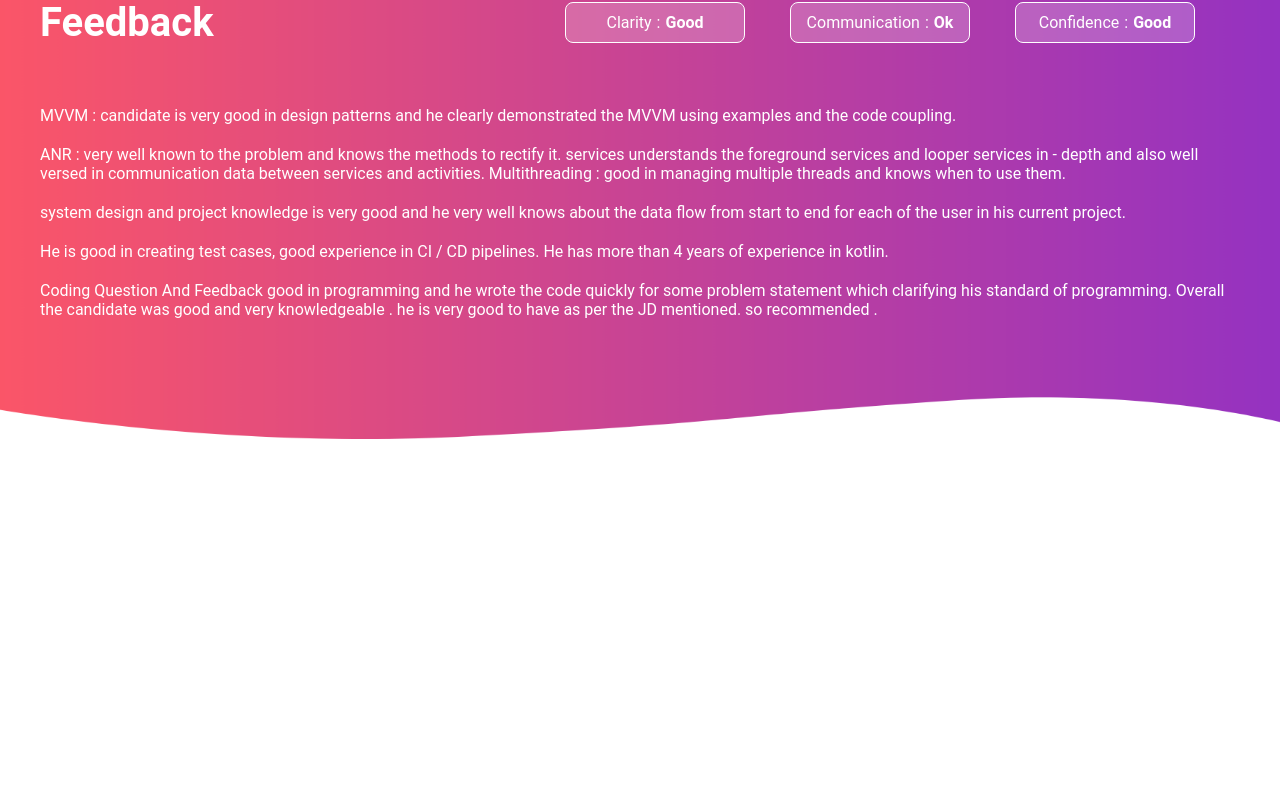
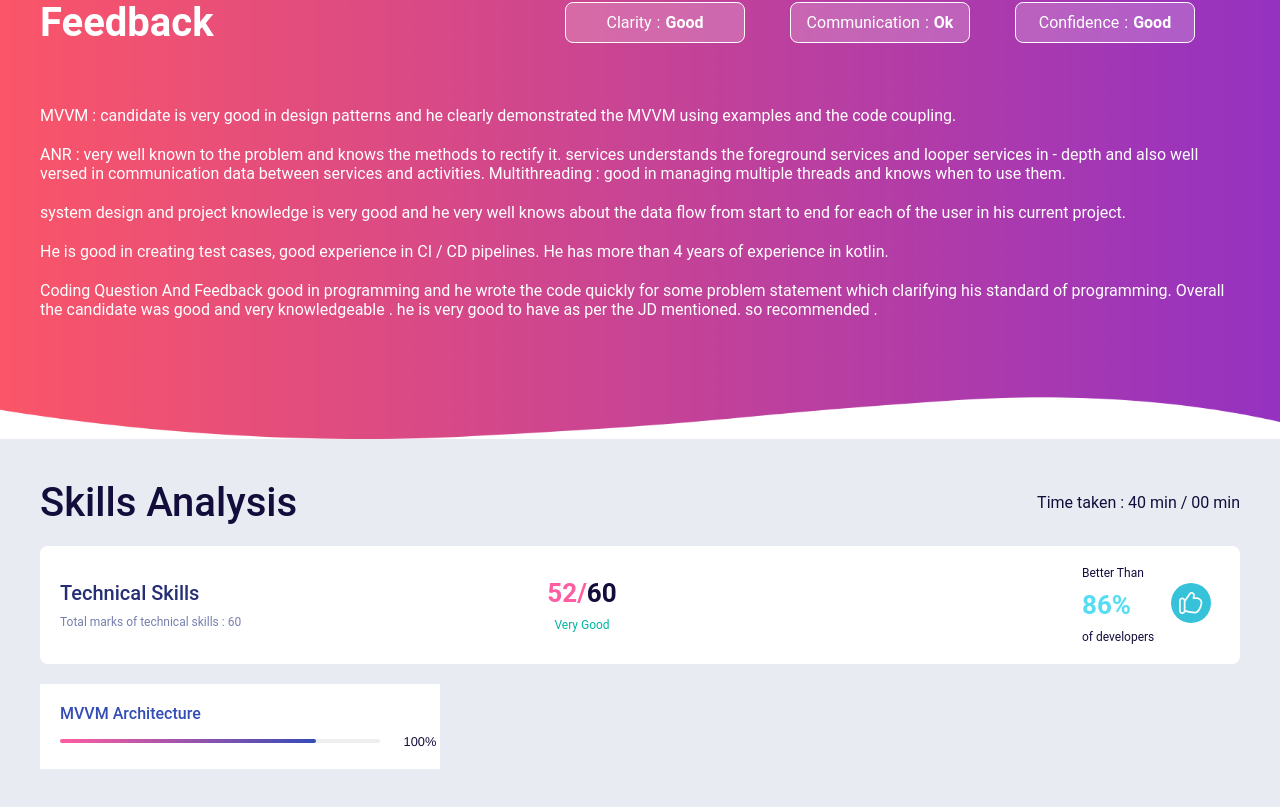
Before and after one commit to jassirahmed/report-web-application, a React (Create React App) app: page / in a window 1280 px wide. Shown: the part 977-1784 px from the top of the page. Before the commit the page ends 1416 px from the top, so only its background shows below. Built offline with nearby package versions, Linux system fonts and the light colour scheme.

Commit message:
range input added

```diff
--- a/package.json
+++ b/package.json
@@ -13,7 +13,9 @@
     "framer-motion": "^6.5.1",
     "react": "^18.2.0",
     "react-dom": "^18.2.0",
+    "react-input-range": "^1.3.0",
     "react-scripts": "5.0.1",
+    "recharts": "^2.1.15",
     "web-vitals": "^2.1.4"
   },
   "scripts": {
--- a/src/App.css
+++ b/src/App.css
@@ -2,6 +2,7 @@
   text-align: center;
   height: 100%;
   width: 100%;
+  background-color: #E9EBF3;
 }
 
 .hero-section {
--- a/src/App.js
+++ b/src/App.js
@@ -2,8 +2,11 @@ import Header from './components/Header';
 import Profile from './components/profile/Profile';
 import DetailCard from './components/Interview/DetailCard';
 import FeedBackCard from './components/FeedBack/FeedBackCard';
+import CandidateChart from './components/Charts/CandidateChart';
+import SkillsAnalysis from './components/SkillsAnalysis/SkillsAnalysis';
 import { Box } from '@mui/material';
 import './App.css';
+
 function App() {
   return (
     <Box className="App">
@@ -13,6 +16,8 @@ function App() {
       <Profile />
       <DetailCard />
       <FeedBackCard />
+      {/* <CandidateChart /> */}
+      <SkillsAnalysis />
     </Box>
   );
 }
--- /dev/null
+++ b/src/components/Charts/CandidateChart.jsx
@@ -0,0 +1,92 @@
+import React from 'react'
+import { Box } from '@mui/material'
+import { BarChart, Bar, Cell, XAxis, YAxis, CartesianGrid, Tooltip, Legend, LabelList } from 'recharts'
+
+const data = [
+    {
+        name: '1/10',
+        uv: 4000,
+        pv: 2400,
+        amt: 2400,
+    },
+    {
+        name: '2/10',
+        uv: 3000,
+        pv: 1398,
+        amt: 2210,
+    },
+    {
+        name: '3/10',
+        uv: 2000,
+        pv: 9800,
+        amt: 2290,
+    },
+    {
+        name: '4/10',
+        uv: 2780,
+        pv: 3908,
+        amt: 2000,
+    },
+    {
+        name: '5/10',
+        uv: 1890,
+        pv: 4800,
+        amt: 2181,
+    },
+    {
+        name: '6/10',
+        uv: 2390,
+        pv: 3800,
+        amt: 2500,
+    },
+    {
+        name: '7/10',
+        uv: 3490,
+        pv: 4300,
+        amt: 2100,
+    },
+    {
+        name: '8/10',
+        uv: 3490,
+        pv: 4300,
+        amt: 2100,
+    },
+    {
+        name: '9/10',
+        uv: 3490,
+        pv: 4300,
+        amt: 2100,
+    },
+    {
+        name: '10/10',
+        uv: 3490,
+        pv: 4300,
+        amt: 2100,
+    },
+];
+export default function CandidateChart() {
+    return (
+        <Box>
+            <BarChart
+                width={500}
+                height={300}
+                data={data}
+                margin={{
+                    top: 5,
+                    right: 30,
+                    left: 20,
+                    bottom: 5,
+                }}
+            >
+                <CartesianGrid strokeDasharray="3 3" />
+                <XAxis dataKey="name" />
+                <YAxis />
+                <Tooltip />
+                <Legend />
+                <Bar dataKey="uv" fill="#82ca9d" radius={8} >
+                    <LabelList dataKey='name'></LabelList>
+                </Bar>
+            </BarChart>
+        </Box>
+    )
+}
--- /dev/null
+++ b/src/components/SkillsAnalysis/SkillsAnalysis.css
@@ -0,0 +1,30 @@
+.input-range__slider-container {
+    display: none;
+}
+
+.slider1 .input-range__track--active {
+    background: linear-gradient(90deg, #FF5DA1 0%, #344CB6 100%);
+}
+
+.slider1 .input-range__track--background {
+    left: 0px;
+    margin-top: -0.15rem;
+    position: absolute;
+    right: 40px;
+    top: 50%;
+}
+
+.slider1 .input-range__label--max {
+    right: 0;
+    bottom: 0;
+    position: absolute;
+    color: #130D3C;
+}
+
+.slider .input-range__label--max .input-range__label-container {
+    right: 0;
+}
+
+.slider1 .input-range__label--min {
+    display: none;
+}
--- /dev/null
+++ b/src/components/SkillsAnalysis/SkillsAnalysis.jsx
@@ -0,0 +1,82 @@
+import React from 'react'
+import { Box } from '@mui/material'
+import InputRange from 'react-input-range'
+import BetterThanIcon from '../Icons/BetterThanIcon'
+import "./SkillsAnalysis.css"
+
+export default function SkillsAnalysis() {
+    return (
+        <Box sx={{ backgroundColor: '#E9EBF3', padding: '40px 40px' }}>
+            <Box className='flex' sx={{ color: '#130D3C', justifyContent: 'space-between' }}>
+                <Box sx={{ fontSize: '40px', fontWeight: 500, }}>Skills Analysis</Box>
+                <Box>
+                    Time taken : 40 min / 00 min
+                </Box>
+            </Box>
+            <Box className='flex' sx={{ mt: "20px", padding: '20px 20px', backgroundColor: '#FFFFFF', borderRadius: '8px' }} >
+                <Box sx={{ width: '30%', textAlign: 'left' }}>
+                    <Box sx={{ color: '#262F74', fontSize: '20px', fontWeight: 500, paddingBottom: '10px' }}>Technical Skills</Box>
+                    <Box sx={{ color: '#777FAE', fontSize: '12px', fontWeight: 400 }}>Total marks of technical skills : 60</Box>
+                </Box>
+                <Box sx={{ width: '30%' }}>
+                    <Box className="flex"
+                        sx={{
+                            color: '#FF5DA1',
+                            alignItems: 'center',
+                            justifyContent: 'center',
+                            pb: '10px',
+                            fontSize: "26px",
+                            fontWeight: 600,
+                        }}
+                    >
+                        52/
+                        <Box sx={{ color: '#130D3C' }}>
+                            60
+                        </Box>
+                    </Box>
+                    <Box sx={{ color: '#00B5A2', fontSize: "12px" }}>Very Good</Box>
+                </Box>
+                <Box sx={{ width: '35%', }}>
+                    <Box sx={{ width: '80px', marginLeft: 'auto', textAlign: 'left' }}>
+                        <Box sx={{ color: '#130D3C', fontSize: "12px", pb: '10px', }}>Better Than</Box>
+                        <Box sx={{
+                            color: '#57DDF3',
+                            textAlign: 'left',
+                            fontSize: "26px",
+                            fontWeight: 600,
+                            pb: '10px',
+                        }}
+                        >
+                            86%
+                        </Box>
+                        <Box sx={{ color: '#130D3C', fontSize: "12px" }}>of developers</Box>
+                    </Box>
+                </Box>
+                <Box sx={{ width: '5%' }}>
+                    <Box component='span' sx={{}}>
+                        <BetterThanIcon />
+                    </Box>
+                </Box>
+            </Box>
+            <Box className='flex' sx={{ p: '20px 0px' }}>
+                <Box sx={{
+                    width: '33.33%',
+                    bgcolor: '#FFFFFF',
+                    p: '20px 20px'
+                }}>
+                    <Box sx={{ color: '#344CB6', textAlign: 'left', pb: '10px', fontWeight: 500 }}>MVVM Architecture</Box>
+                    <Box className="slider1" width={'100%'}>
+                        <InputRange
+                            maxValue={100}
+                            minValue={0}
+                            value={80}
+                            formatLabel={value => `${value}%`}
+                        />
+                    </Box>
+                </Box>
+                <Box></Box>
+                <Box></Box>
+            </Box>
+        </Box >
+    )
+}
--- a/src/index.css
+++ b/src/index.css
@@ -1,3 +1,5 @@
+@import 'react-input-range/lib/css/index.css';
+
 html,
 body {
   font-family: "Roboto";
```
Also changed, not shown: 2 other files (tests, documents, lock files or other folders).
